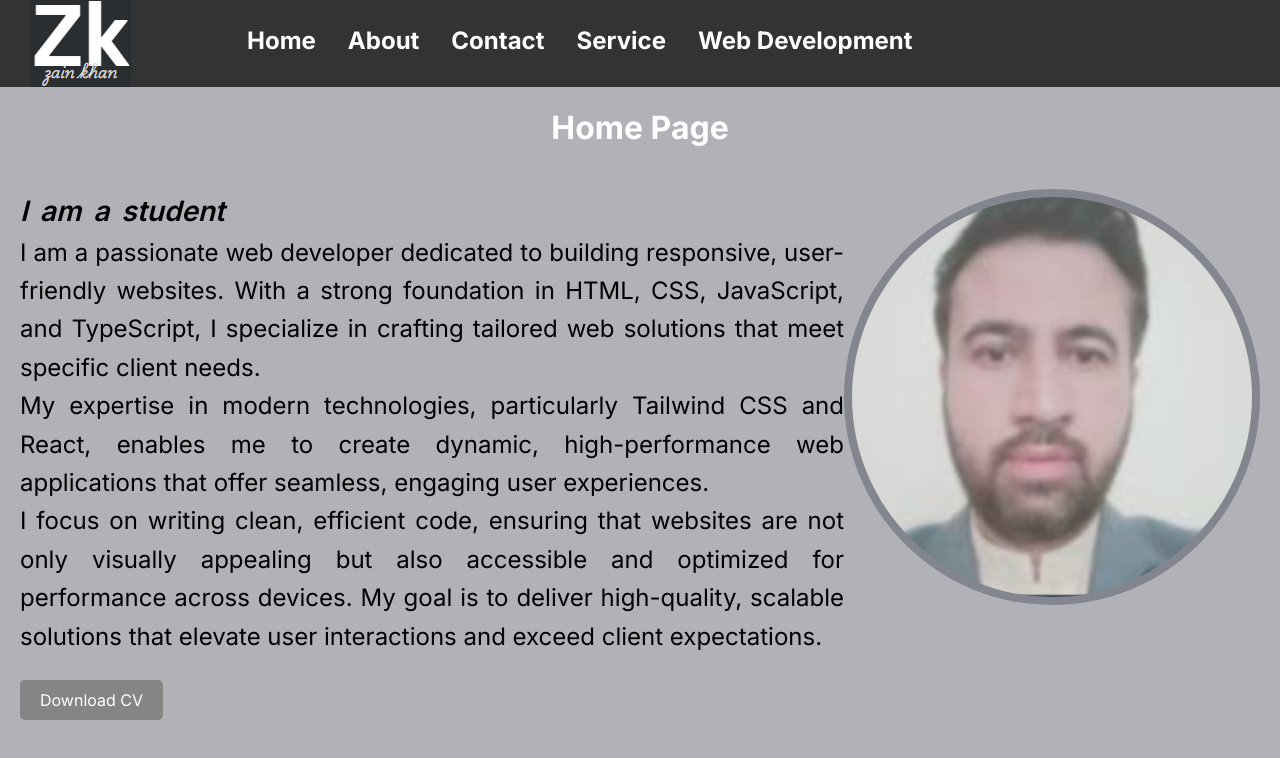
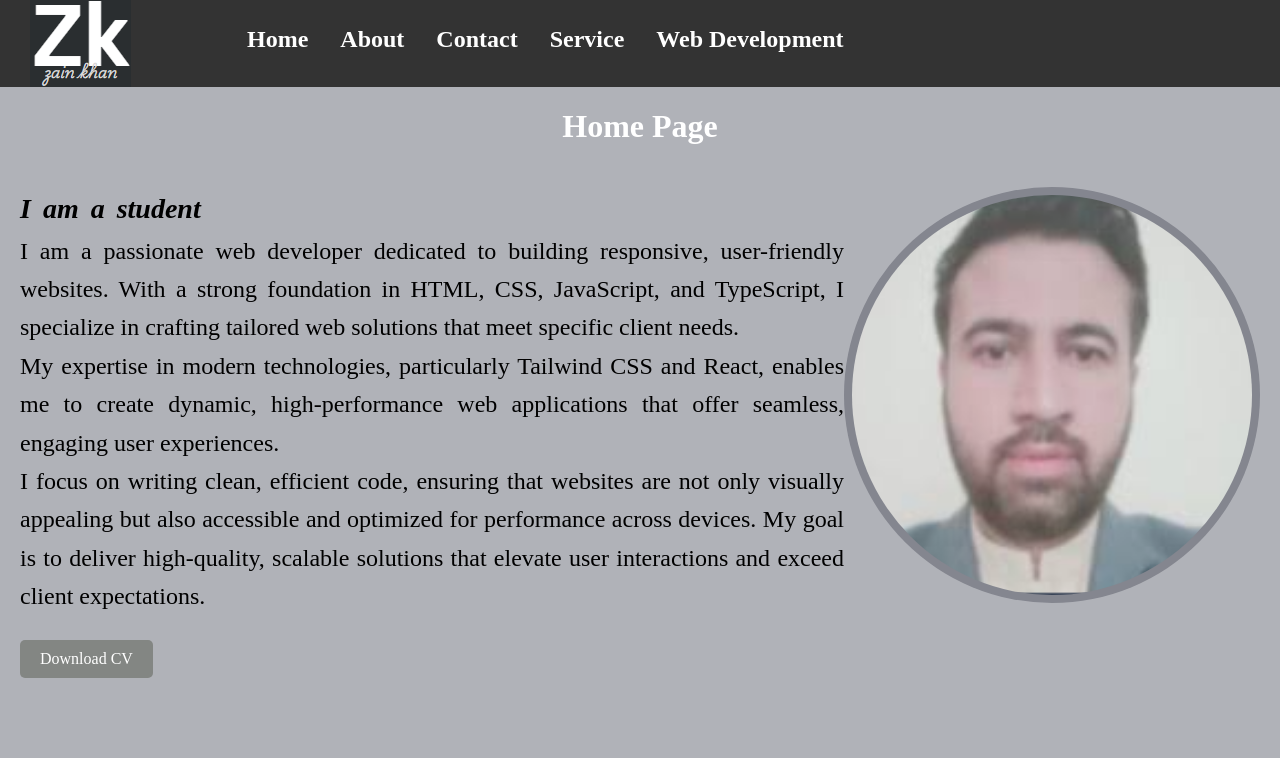
Before and after one commit to zaincoding/Next.js-Portfolio-, a Next.js app: page / in a window 1280 px wide. Shown: the top 758 px of the page. Built offline with nearby package versions, Linux system fonts and the light colour scheme.

Commit message:
Update layout.tsx

```diff
--- a/src/app/layout.tsx
+++ b/src/app/layout.tsx
@@ -1,95 +1,33 @@
-import type { Metadata } from "next";
-import { Inter } from "next/font/google";
-import "./globals.css";
+// import type { Metadata } from "next";
+// import { Inter } from "next/font/google";
+// import "./globals.css";
 
-const inter = Inter({ subsets: ["latin"] });
+// const inter = Inter({ subsets: ["latin"] });
 
-export const metadata: Metadata = {
-  title: "Create Next App",
-  description: "Generated by create next app",
-};
+// export const metadata: Metadata = {
+//   title: "Create Next App",
+//   description: "Generated by create next app",
+// };
 
-export default function RootLayout({
-  children,
-}: Readonly<{
-  children: React.ReactNode;
-}>) {
+// export default function RootLayout({
+//   children,
+// }: Readonly<{
+//   children: React.ReactNode;
+// }>) {
+//   return (
+//     <html lang="en">
+//       <body className={inter.className}>{children}</body>
+//     </html>
+//   );
+// }
+
+
+import './globals.css';
+
+export default function RootLayout({ children }: { children: React.ReactNode }) {
   return (
     <html lang="en">
-      <body className={inter.className}>{children}</body>
+      <body>{children}</body>
     </html>
   );
 }
-
-
-
-
-
-
-
-
-
-
-
-
-
-
-
-
-
-
-
-
-
-
-
-
-
-
-
-
-
-
-
-
-// // import type { Metadata } from "next";
-// // import localFont from "next/font/local";
-// import exp from "constants";
-// import "./globals.css";
-
-// // const geistSans = localFont({
-// //   src: "./fonts/GeistVF.woff",
-// //   variable: "--font-geist-sans",
-// //   weight: "100 900",
-// // });
-// // const geistMono = localFont({
-// //   src: "./fonts/GeistMonoVF.woff",
-// //   variable: "--font-geist-mono",
-// //   weight: "100 900",
-// // });
-
-// // export const metadata: Metadata = {
-// //   title: "Create Next App",
-// //   description: "Generated by create next app",
-// // };
-// type RootLayoutProps ={
-//   children:React.ReactNode
-// };
-
-// // export default function RootLayout({
-// //   children,
-// // }: Readonly<{
-// //   children: React.ReactNode;
-// // }>)
-// const RootLayout :React.FC<RootLayoutProps>= (arg)=>{
-//   return (
-//     <html lang="en">
-//       <body
-//         // className={`${geistSans.variable} ${geistMono.variable} antialiased`}
-//       >
-//         {arg.children}
-//       </body>
-//     </html>
-//   );
-// }
-// export default RootLayout
```
